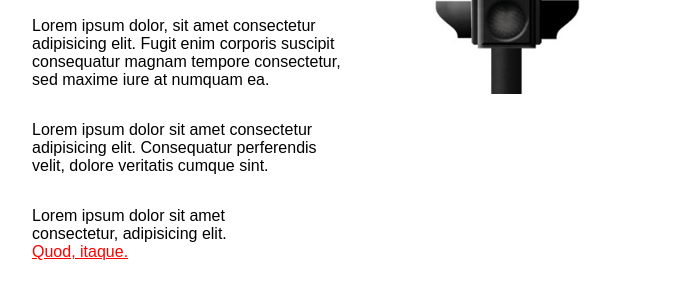
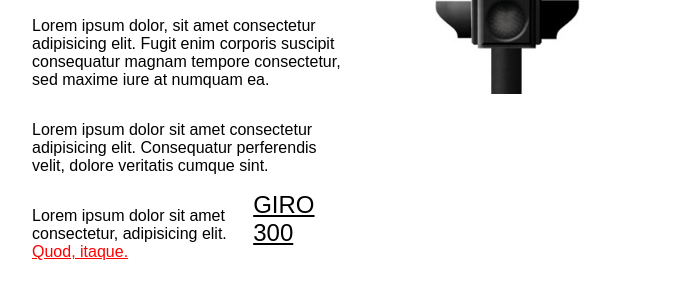
Before and after one commit to ginotas/2-1-roko-uzduotis, a plain HTML site: page index.html in a window 1280 px wide. Shown: the part 342-647 px from the top of the page, without its empty margins (292-987 px from the left). Drawn offline with Linux system fonts and the light colour scheme.

Commit message:
papildymas

```diff
--- a/index.html
+++ b/index.html
@@ -16,7 +16,10 @@
                     <h1 style="display: inline-block; color: red;">Lorem ipsum dolor, sit amet consectetur adipisicing.</h1>
                     <p style="display: inline-block;">Lorem ipsum dolor, sit amet consectetur adipisicing elit. Fugit enim corporis suscipit consequatur magnam tempore consectetur, sed maxime iure at numquam ea.</p>
                     <p style="display: inline-block;">Lorem ipsum dolor sit amet consectetur adipisicing elit. Consequatur perferendis velit, dolore veritatis cumque sint.</p>
-                    <p style="display: inline-block; width: 70%;">Lorem ipsum dolor sit amet consectetur, adipisicing elit. <a style="color: red;" href="https://www.example.com">Quod, itaque.</a>  </p>
+                        <div>
+                    <p style="display: inline-block; float: left; width: 70%;">Lorem ipsum dolor sit amet consectetur, adipisicing elit. <a style="color: red;" href="https://www.example.com">Quod, itaque.</a>  </p>
+                <p style="display: inline-block; float: left; width: 15%; margin-top: 0; font-size: 150%; text-transform: uppercase; text-decoration-line: underline;  ">giro 300</p>
+                </div>
                     <img style="display: inline-block; width: 40%; margin-top: 10%;" src="./logo3.jpg" alt="oopssy:)">
                 </div>
 
```
